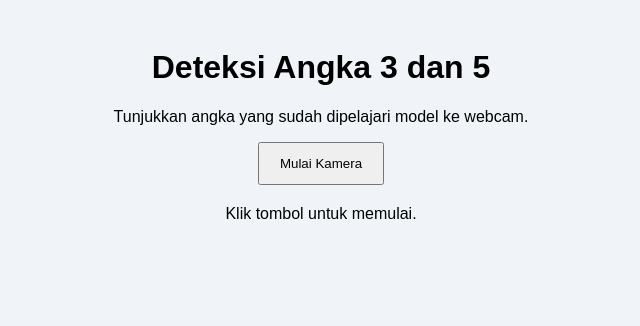
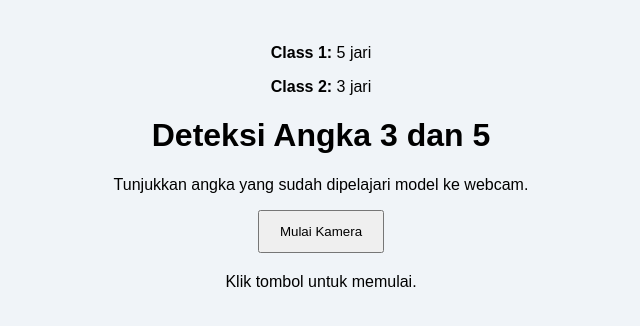
Before and after one commit to Wiljarhan/F1G125078, a plain HTML site: page index.html in a window 1280 px wide. Shown: the whole page, without its empty margins (319-959 px from the left). Drawn offline with Linux system fonts and the light colour scheme.

Commit message:
Update index.html

```diff
--- a/index.html
+++ b/index.html
@@ -5,6 +5,11 @@
   <meta charset="UTF-8">
   <meta name="viewport" content="width=device-width, initial-scale=1">
   <title>Deteksi Angka 3 dan 5</title>
+
+  <div>
+  <p><strong>Class 1:</strong> 5 jari</p>
+  <p><strong>Class 2:</strong> 3 jari</p>
+  </div>
 
   <script src="https://cdn.jsdelivr.net/npm/@tensorflow/tfjs@latest/dist/tf.min.js"></script>
   <script src="https://cdn.jsdelivr.net/npm/@teachablemachine/image@latest/dist/teachablemachine-image.min.js"></script>
```
